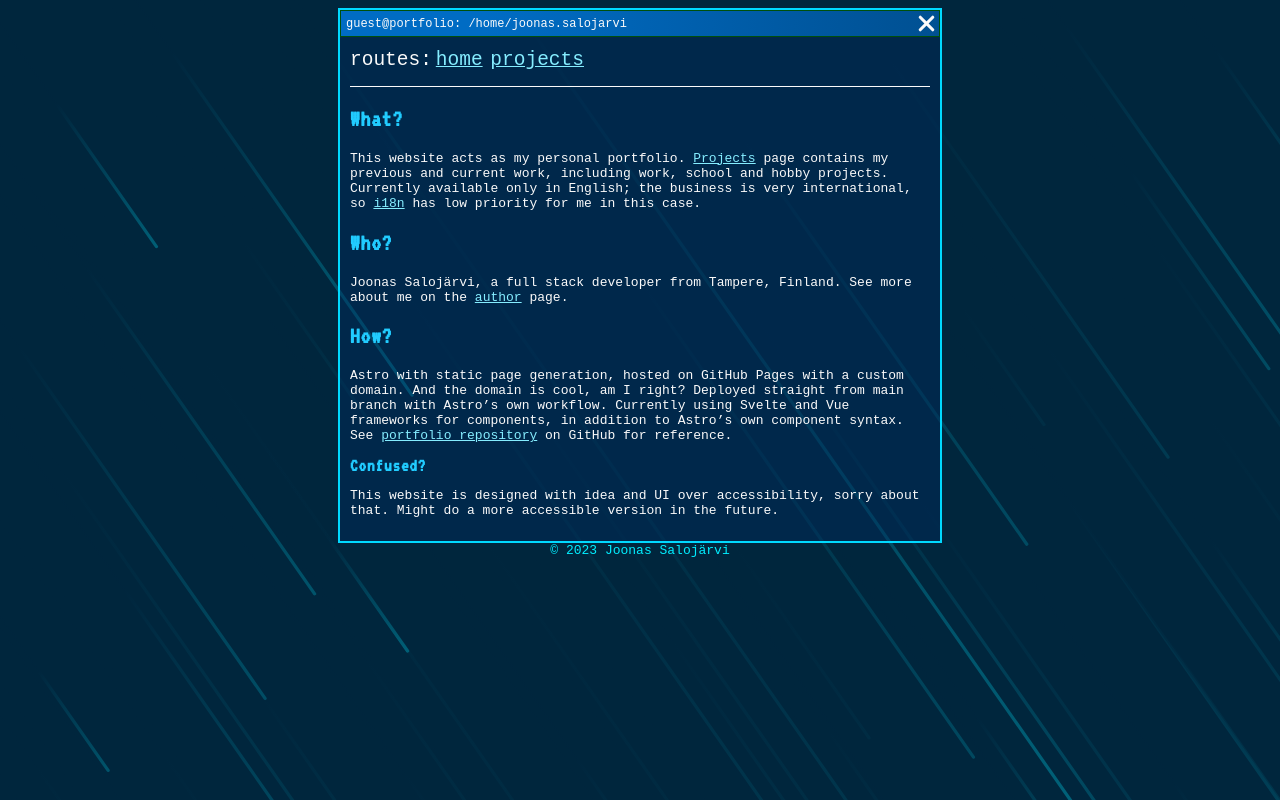
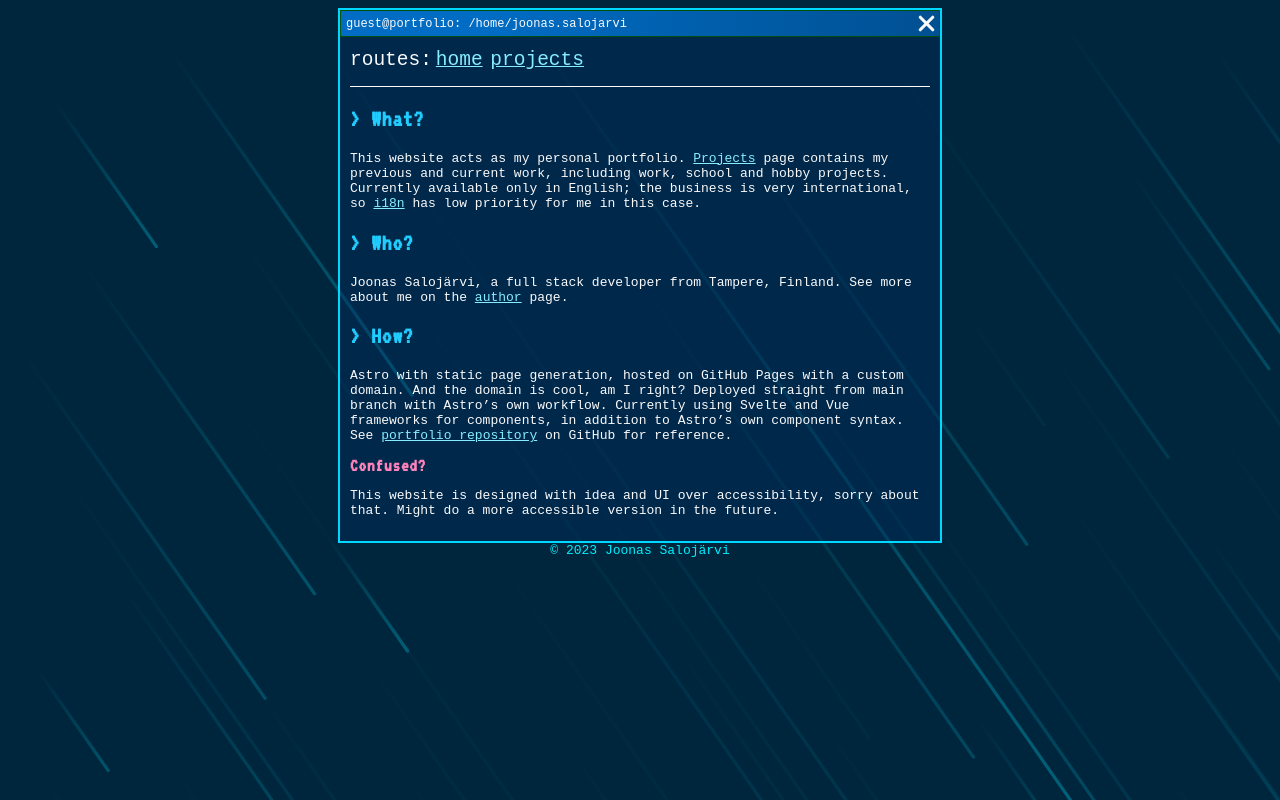
Before and after one commit to joonas175/joonas175.github.io, an Astro site: page / in a window 1280 px wide. Built offline with nearby package versions, Linux system fonts and the light colour scheme; Astro itself is replaced by a stand-in of ours.

Commit message:
Change header styling

```diff
--- a/src/styles/PageLayout.scss
+++ b/src/styles/PageLayout.scss
@@ -84,6 +84,11 @@ h1, h2, h3 {
   color: var(--title-text-color);
 }
 
+h2::before {
+  content: "> ";
+}
+
 h3 {
+  color: var(--secondary-title-text-color);
   margin: 0 0;
 }
```
